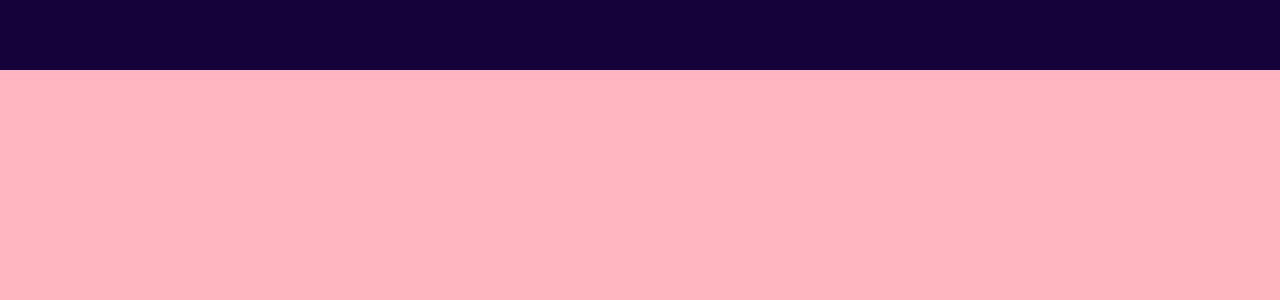
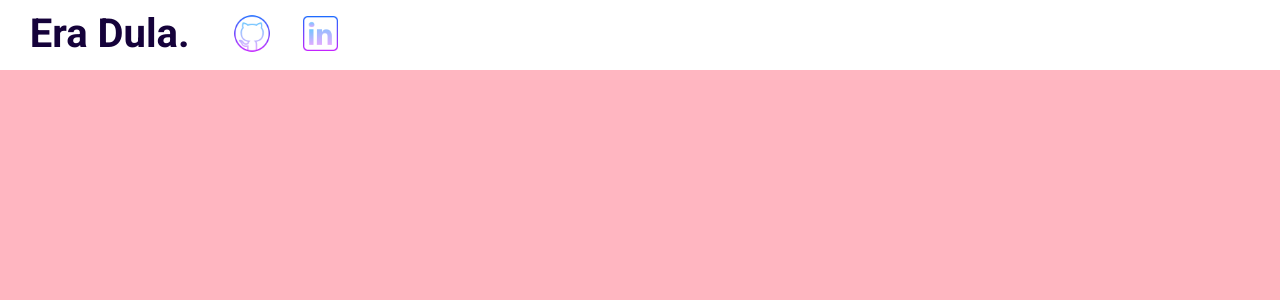
Before and after one commit to EraDula/personal-website, a React (Create React App) app in the folder my-website/: page / in a window 1280 px wide. Shown: the top 300 px of the page. Built offline with nearby package versions, Linux system fonts and the light colour scheme.

Commit message:
Add navbar icons + basic name logo

```diff
--- a/my-website/src/app.scss
+++ b/my-website/src/app.scss
@@ -7,6 +7,7 @@
     background-color: lightsalmon;
     position: relative;
     top: 70px;
+    scroll-behavior: smooth;
     scroll-snap-type: y mandatory;
     scrollbar-width: none; //for firefox
     &::-webkit-scrollbar{
--- a/my-website/src/components/contact/Contact.jsx
+++ b/my-website/src/components/contact/Contact.jsx
@@ -3,7 +3,7 @@ import "./contact.scss"
 
 export default function Contact() {
   return (
-    <div className="contact">
+    <div className="contact" id="contact">
 
     </div>
   )
--- a/my-website/src/components/intro/Intro.jsx
+++ b/my-website/src/components/intro/Intro.jsx
@@ -3,7 +3,7 @@ import "./intro.scss"
 
 export default function Intro() {
   return (
-    <div className="intro">
+    <div className="intro" id="intro">
 
     </div>
   )
--- a/my-website/src/components/navbar/Navbar.jsx
+++ b/my-website/src/components/navbar/Navbar.jsx
@@ -1,10 +1,23 @@
 import React from 'react'
 import "./navbar.scss"
+import githubLogo from '../../images/githubLogo.png';
+import linkedinLogo from '../../images/linkedinLogo.png';
 
 export default function Navbar() {
   return (
-    <div className="navbar">
-
+    <div className="navbar" id="navbar">
+      <div className="wrapper">
+        <div className="left">
+          <a href="#intro" className="logo">Era Dula.</a>
+          <div className="itemContainer">
+            <img src={githubLogo} alt="Logo" className="icon"/>
+          </div>
+          <div className="itemContainer">
+            <img src={linkedinLogo} alt="Logo" className="icon"/>
+          </div>
+        </div>
+        <div className="right"></div>
+      </div>
     </div>
   )
 }
--- a/my-website/src/components/navbar/navbar.scss
+++ b/my-website/src/components/navbar/navbar.scss
@@ -1,8 +1,42 @@
+@import "../../global.scss";
+
 .navbar{
   width: 100%;
   height: 70px;
-  background-color: #15023a;
+  background-color: white;
+  color: $mainColour;
   position: fixed;
   top: 0;
   z-index: 2;
+
+  .wrapper{
+    padding: 0.6250em 1.86em;
+    display: flex;
+    align-items: center;
+    justify-content: space-between;
+
+    .left{
+      display: flex;
+      align-items: center;
+
+      .logo{
+        font-size: 2.5em;
+        font-weight: bold;
+        text-decoration: none;
+        color: inherit;
+        margin-right: 1em;
+      }
+
+      .itemContainer{
+        display: flex;
+        align-items: center;
+        margin-right: 1.5em;
+
+        .icon{
+          width: auto;
+          height: 2.8em;
+        }
+      }
+    }
+  }
 }
--- a/my-website/src/components/portfolio/Portfolio.jsx
+++ b/my-website/src/components/portfolio/Portfolio.jsx
@@ -3,7 +3,7 @@ import "./portfolio.scss"
 
 export default function Portfolio() {
   return (
-    <div className="portfolio">
+    <div className="portfolio" id="portfolio">
 
     </div>
   )
--- a/my-website/src/components/works/Works.jsx
+++ b/my-website/src/components/works/Works.jsx
@@ -3,7 +3,7 @@ import "./works.scss"
 
 export default function Works() {
   return (
-    <div className="works">
+    <div className="works" id="works">
 
     </div>
   )
--- /dev/null
+++ b/my-website/src/global.scss
@@ -0,0 +1 @@
+$mainColour: #15023a;
```
Also changed, not shown: my-website/src/images/githubLogo.png (added), my-website/src/images/linkedinLogo.png (added).
